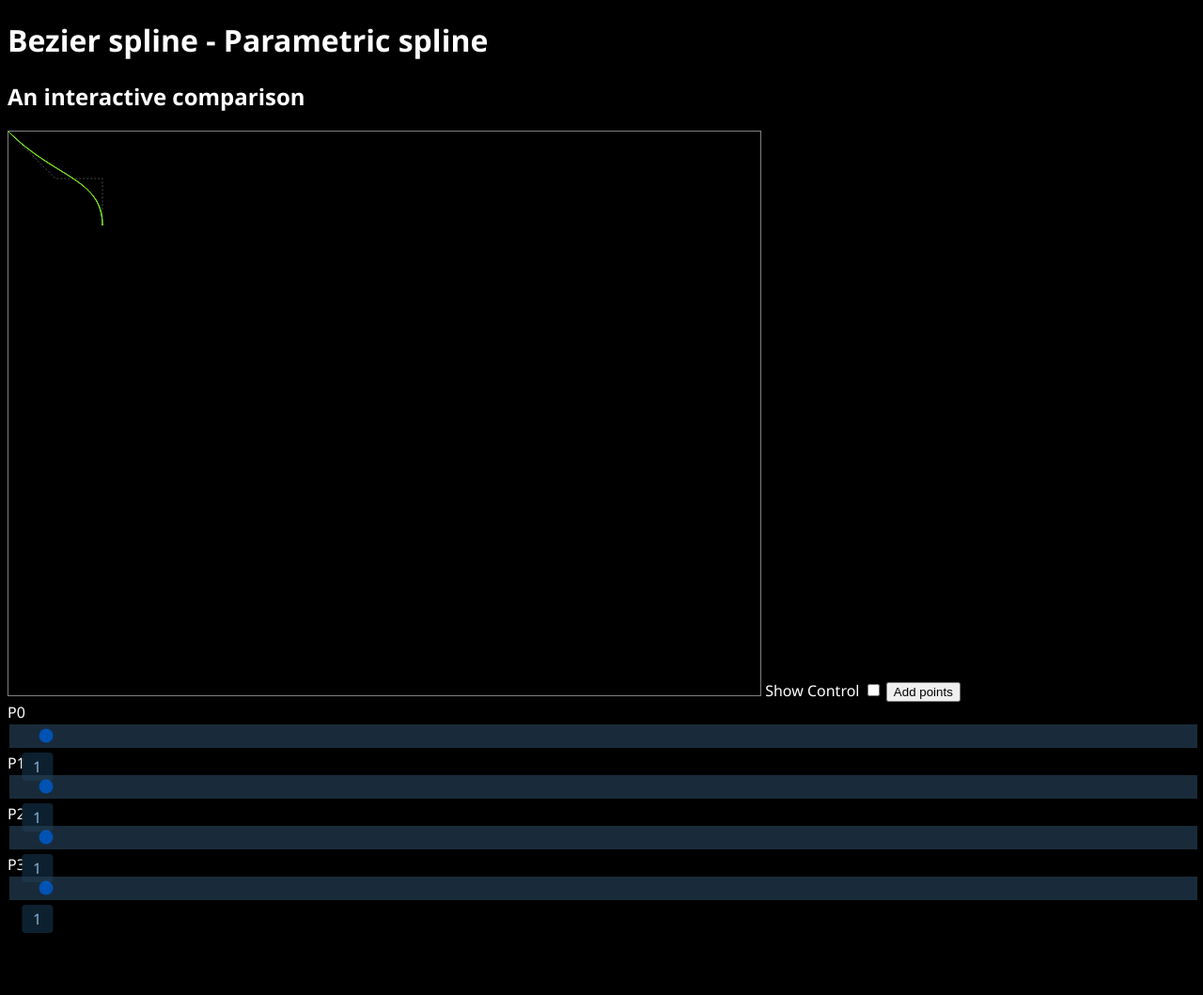
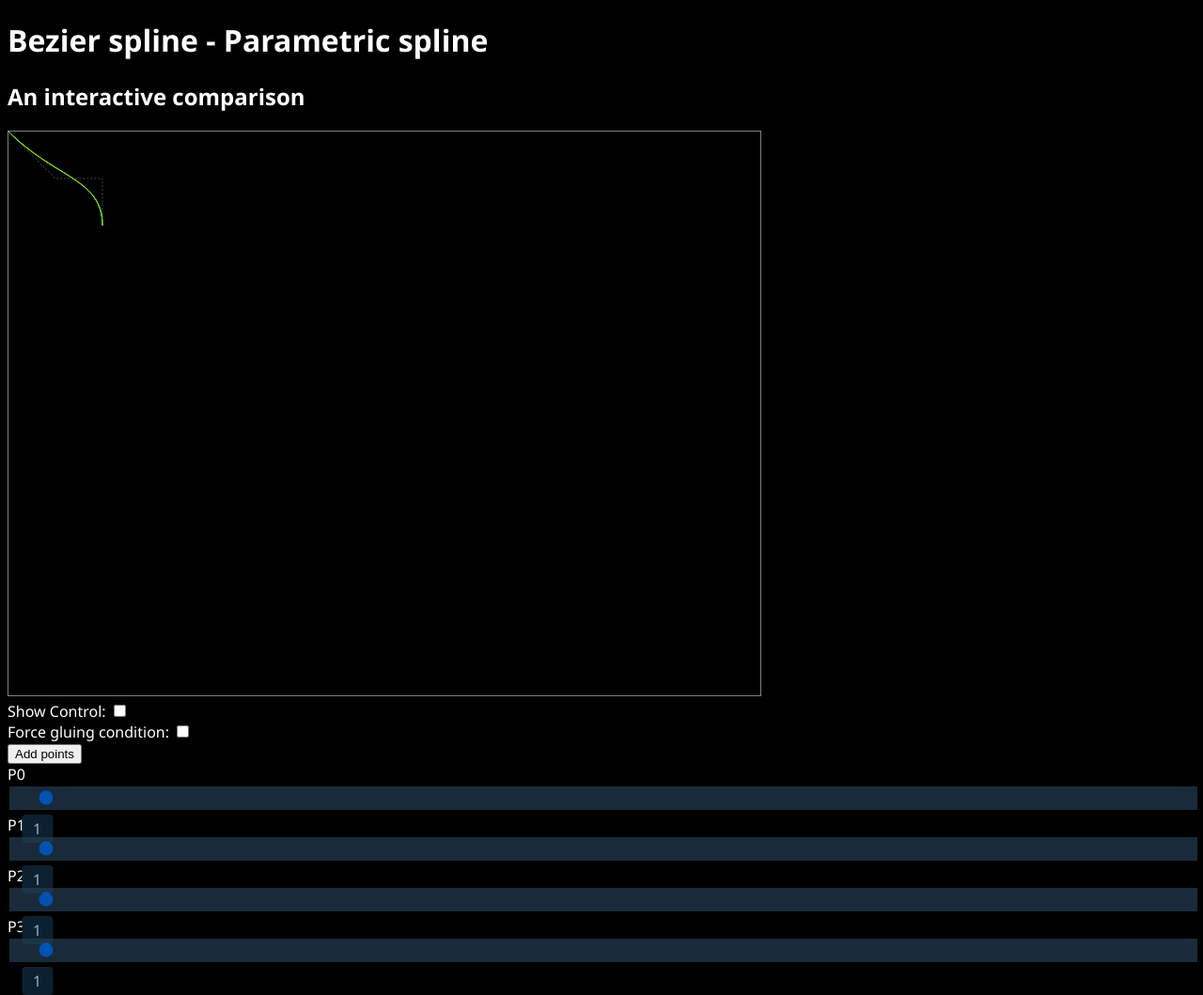
Before and after one commit to Sephirothbahamut/sephirothbahamut.github.io, a Jekyll site: the page curves/index.html, which Jekyll copies as it is, in a window 1280 px wide. Shown: the whole page at 94% size. Built offline with Jekyll 4.4.1, drawn with Linux system fonts in a browser that asks for light colours; before the commit the page ends 993 px from its top, so only the background shows below that.

Commit message:
added gluing option

```diff
--- a/curves/Scripts/Lines_manager.js
+++ b/curves/Scripts/Lines_manager.js
@@ -14,7 +14,7 @@ export class Lines_manager {
         this.from = new Vector2(0, 0);
         this.arr = [];
         this.beziers = [];
-        this.glued_dragging = true;
+        this.glued_dragging = false;
         this.arr.push(new Vector2(0, 0));
         this.bspline = new Bspline(this.arr);
         this.nurbs = new Nurbs(this.arr);
--- a/curves/Scripts/main.js
+++ b/curves/Scripts/main.js
@@ -3,6 +3,7 @@ import { Vector2 } from "./Vector2.js";
 const canvas = document.getElementById("canvas");
 const ctx = canvas.getContext("2d");
 const checkbox_show_points = document.getElementById("checkbox_show_points");
+const checkbox_force_gluing_condition = document.getElementById("checkbox_force_gluing_condition");
 const button_add_points = document.getElementById("button_add_points");
 canvas.oncontextmenu = function (e) { e.preventDefault(); };
 const lm = new Lines_manager();
@@ -28,6 +29,10 @@ checkbox_show_points.addEventListener("change", event => {
     const tmp = event.target;
     draw_points = tmp.checked;
     draw(ctx);
+});
+checkbox_force_gluing_condition.addEventListener("change", event => {
+    const tmp = event.target;
+    lm.glued_dragging = tmp.checked;
 });
 button_add_points.addEventListener("click", function () {
     lm.add_points();
--- a/curves/index.html
+++ b/curves/index.html
@@ -14,10 +14,18 @@
 
 	<canvas style="border: 1px solid gray;" id="canvas" width="800" height="600" ondragstart="return false"></canvas>
 
-	<label>Show Control</label>
+	<br />
+	<label>Show Control:</label>
 	<input type="checkbox" id="checkbox_show_points" />
+
+	<br />
+	<label>Force gluing condition:</label>
+	<input type="checkbox" id="checkbox_force_gluing_condition" />
+
+	<br />
 	<button id="button_add_points">Add points</button>
 
+	<br />
 	<script type="application/javascript">
 		let dev = {};
 		Promise.all([
```
Also changed, not shown: 2 other files.
